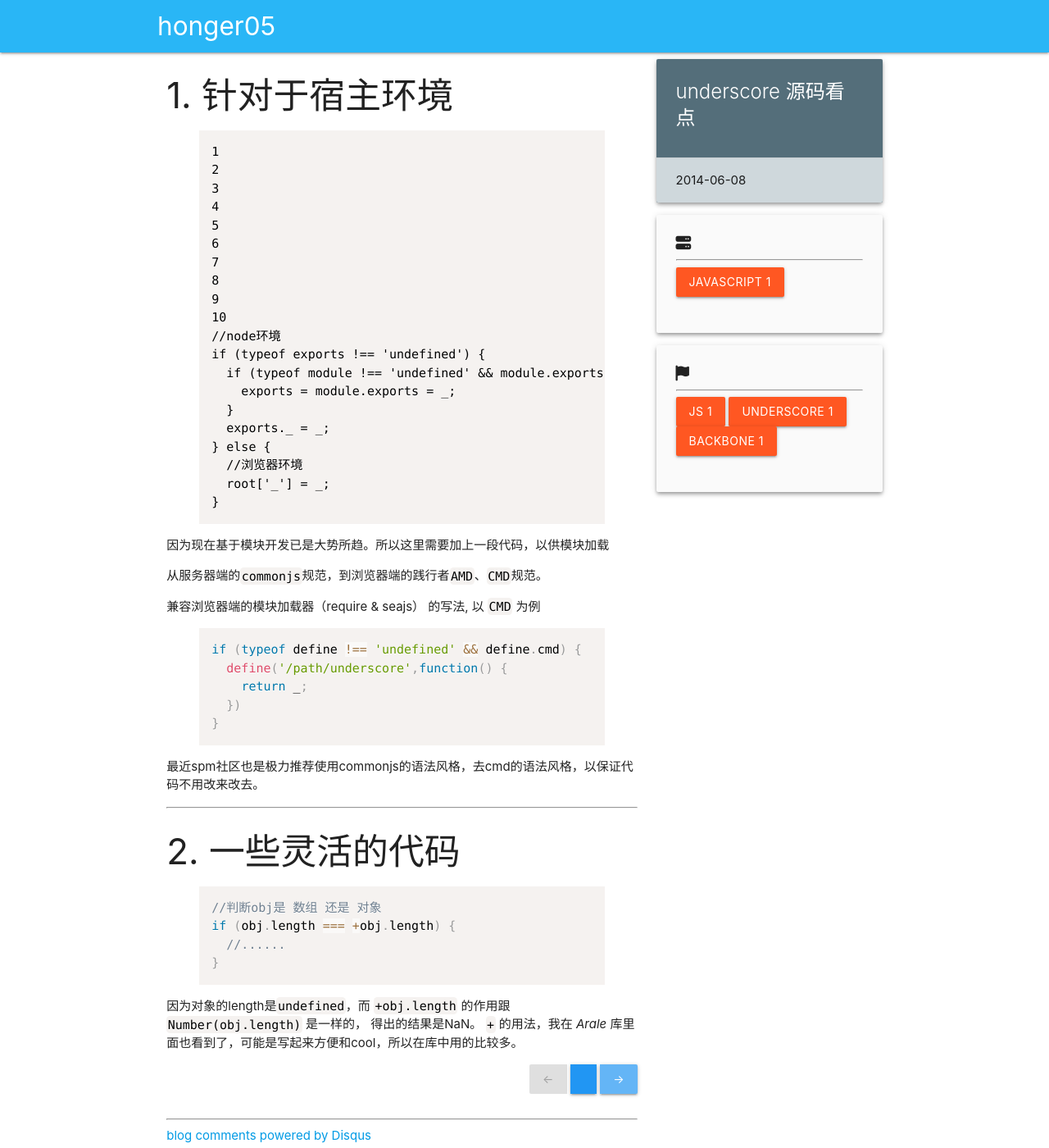
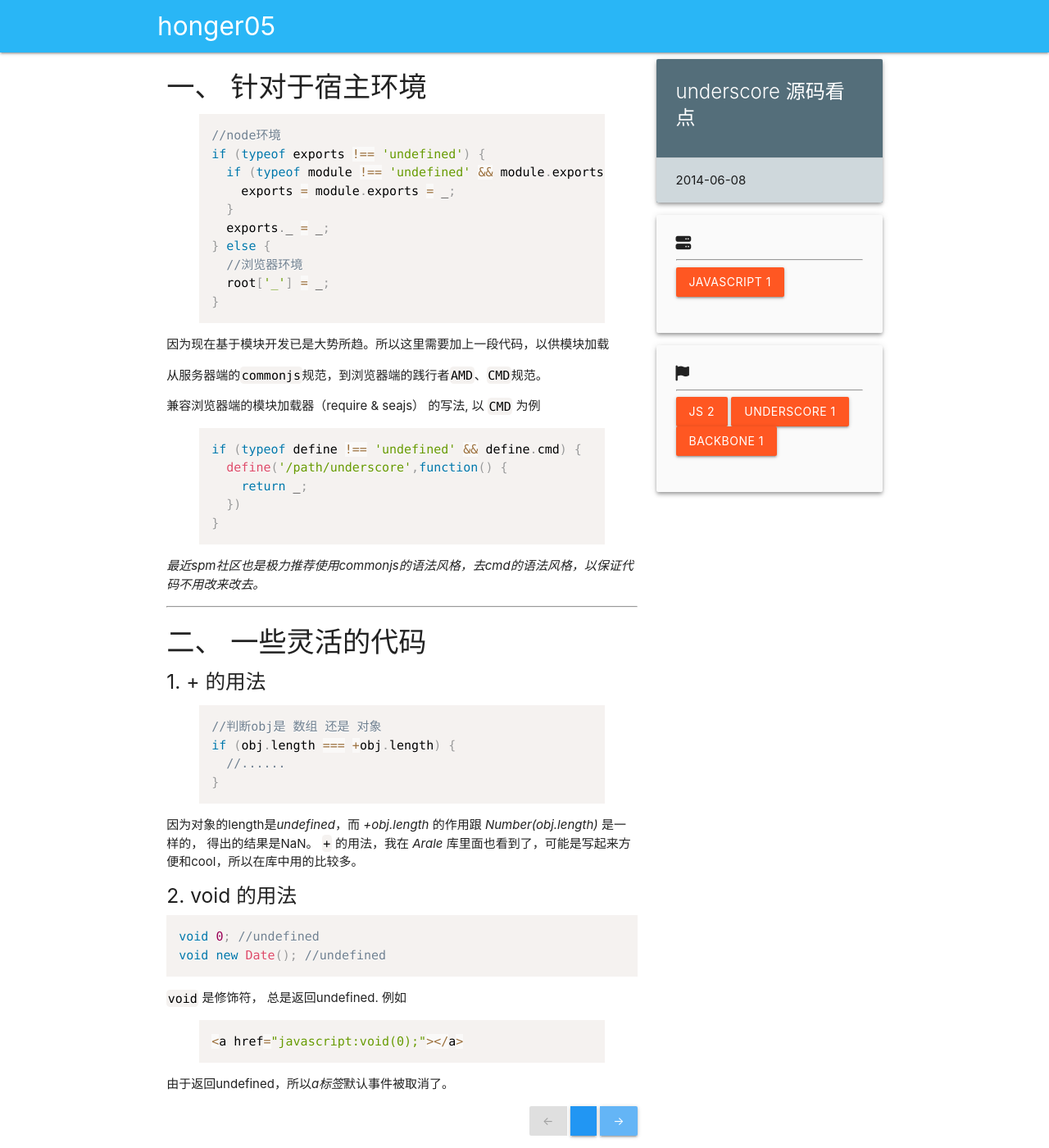
Before and after one commit to honger05/honger05.github.io, a Jekyll site: the page built from _posts/javascript/2014-06-08-underscor.md, in a window 1280 px wide and 1400 px high. Shown: the whole window at 82% size. Built offline with Jekyll 4.4.1, drawn with Linux system fonts in a browser that asks for light colours; nearby versions of some CDN libraries; library files that are not in the unit come from our copies; Markdown is read by kramdown in place of the engine named in the settings; comment, search, counter and statistics services are not loaded.

````diff
--- a/_config.yml
+++ b/_config.yml
@@ -17,7 +17,7 @@ footerDetail: true
 author :
   name : zheng kai
   avatar : false
-  introduction : "recorde something about WEB"
+  introduction : "record something about WEB"
   email : honger05@126.com
   github : honger05
   #twitter : username
--- a/_posts/javascript/2014-06-08-underscor.md
+++ b/_posts/javascript/2014-06-08-underscor.md
@@ -8,9 +8,10 @@ shortContent: "记录一些在underscore库中，受到启发的一些代码"
 ---
 {% include JB/setup %}
 
-###1. 针对于宿主环境
+#### 一、 针对于宿主环境
 
-{% highlight bash linenos %}
+<!--linenos 显示行号-->
+{% highlight javascript %}
 //node环境
 if (typeof exports !== 'undefined') {
   if (typeof module !== 'undefined' && module.exports) {
@@ -38,15 +39,32 @@ if (typeof define !== 'undefined' && define.cmd) {
 }
 {% endhighlight %}
 
-最近spm社区也是极力推荐使用commonjs的语法风格，去cmd的语法风格，以保证代码不用改来改去。
+*最近spm社区也是极力推荐使用commonjs的语法风格，去cmd的语法风格，以保证代码不用改来改去。*
 
 ---
-###2. 一些灵活的代码
+#### 二、 一些灵活的代码
+
+##### 1. + 的用法
+
 {% highlight javascript %}
 //判断obj是 数组 还是 对象
 if (obj.length === +obj.length) {
   //......
 }
 {% endhighlight %}
-因为对象的length是`undefined`，而 `+obj.length` 的作用跟 `Number(obj.length)` 是一样的，
+因为对象的length是*undefined*，而 *+obj.length* 的作用跟 *Number(obj.length)* 是一样的，
 得出的结果是NaN。 `+` 的用法，我在 *Arale* 库里面也看到了，可能是写起来方便和cool，所以在库中用的比较多。
+
+
+##### 2. void 的用法
+```javascript
+void 0; //undefined
+void new Date(); //undefined
+```
+`void` 是修饰符， 总是返回undefined. 例如
+
+{% highlight javascript %}
+<a href="javascript:void(0);"></a>
+{% endhighlight %}
+
+由于返回undefined，所以*a标签*默认事件被取消了。
````
Also changed, not shown: _posts/2015-04-10-theme-introduction.md (deleted, +0 -50 lines), _posts/project/2015-01-20-project.md (added, +104 -0 lines).
